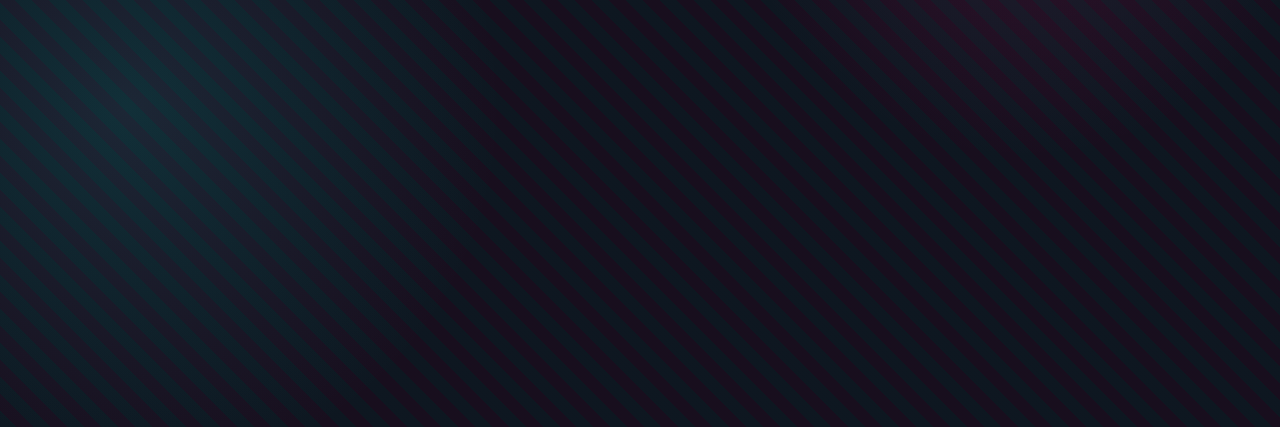
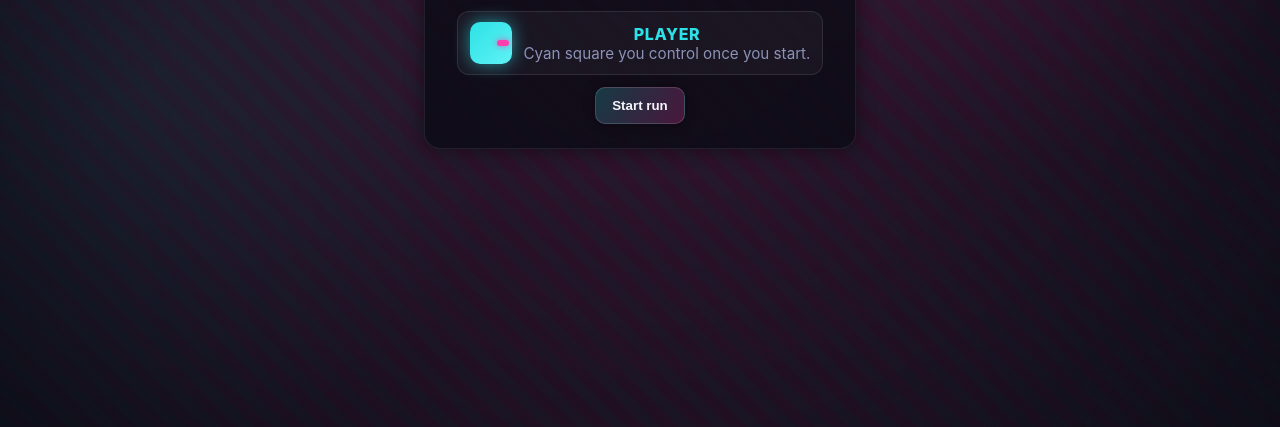
Before and after one commit to SMNVmaxim/newtens, a website: page index.html in a window 1280 px wide. Shown: the part 373-800 px from the top of the page. Drawn offline with Linux system fonts and the light colour scheme.

Commit message:
Add autostart so player appears by default

```diff
--- a/index.html
+++ b/index.html
@@ -24,10 +24,17 @@
     </div>
   </div>
   <canvas id="game" aria-label="Top-down action prototype" role="img"></canvas>
-  <div id="overlay" class="hidden">
+  <div id="overlay">
     <div class="panel">
       <h1>Run it back?</h1>
       <p id="overlay-text">Press Enter or click to start.</p>
+      <div class="player-preview" aria-hidden="true">
+        <div class="player-avatar"></div>
+        <div class="player-copy">
+          <div class="label">Player</div>
+          <div class="hint">Cyan square you control once you start.</div>
+        </div>
+      </div>
       <button id="start-btn">Start run</button>
     </div>
   </div>
--- a/main.js
+++ b/main.js
@@ -403,6 +403,8 @@ let currentMask = 0;
 let gameStarted = false;
 let currentWave = 1;
 let readyNextWave = false;
+let initialAutoStartTimer = null;
+let initialAutoStartLocked = false;
 let cameraShakeTime = 0;
 let cameraShakeDuration = 0;
 let cameraShakeMagnitude = 0;
@@ -454,6 +456,22 @@ function showOverlay(message, showStartButton = false) {
   startBtn.classList.toggle('hidden', !showStartButton);
 }
 
+function scheduleInitialAutostart() {
+  if (initialAutoStartLocked || initialAutoStartTimer) return;
+  initialAutoStartTimer = setTimeout(() => {
+    if (!gameStarted) startFromOverlay();
+    initialAutoStartTimer = null;
+  }, 2000);
+}
+
+function clearInitialAutostart() {
+  if (initialAutoStartTimer) {
+    clearTimeout(initialAutoStartTimer);
+    initialAutoStartTimer = null;
+  }
+  initialAutoStartLocked = true;
+}
+
 function beginRun({ continueWave = false } = {}) {
   audio.ensureContext();
   audio.stopAll();
@@ -465,6 +483,7 @@ function beginRun({ continueWave = false } = {}) {
   audio.startMusic();
   audio.play('wave', { volume: 0.45 });
   updateHud();
+  clearInitialAutostart();
 }
 
 function startFromOverlay() {
@@ -1143,5 +1162,9 @@ startBtn.addEventListener('click', () => startFromOverlay());
 bindTouchControls();
 
 reset({ keepOverlay: true });
-showOverlay(`Press Enter or click Start to drop into wave ${currentWave} (${getWaveConfig(currentWave).label}).`, true);
+showOverlay(
+  `Press Enter or click Start to drop into wave ${currentWave} (${getWaveConfig(currentWave).label}). Autostart in 2 seconds...`,
+  true
+);
+scheduleInitialAutostart();
 requestAnimationFrame(update);
--- a/style.css
+++ b/style.css
@@ -128,6 +128,51 @@ html, body {
   color: var(--muted);
 }
 
+.player-preview {
+  display: flex;
+  align-items: center;
+  gap: 12px;
+  padding: 10px 12px;
+  margin-top: 14px;
+  background: rgba(255, 255, 255, 0.04);
+  border: 1px solid rgba(255, 255, 255, 0.1);
+  border-radius: 12px;
+}
+
+.player-avatar {
+  width: 42px;
+  height: 42px;
+  border-radius: 10px;
+  background: linear-gradient(135deg, #2de2e6, #5ff2f5);
+  box-shadow: 0 0 18px rgba(45, 226, 230, 0.6);
+  position: relative;
+}
+
+.player-avatar::after {
+  content: '';
+  position: absolute;
+  top: 50%;
+  left: 50%;
+  width: 12px;
+  height: 6px;
+  background: #ff3cac;
+  transform: translate(6px, -50%);
+  border-radius: 3px;
+  box-shadow: 0 0 6px rgba(255, 60, 172, 0.8);
+}
+
+.player-copy .label {
+  font-weight: 800;
+  color: var(--cyan);
+  letter-spacing: 0.04em;
+  text-transform: uppercase;
+}
+
+.player-copy .hint {
+  color: var(--muted);
+  font-size: 0.95rem;
+}
+
 #overlay button {
   margin-top: 12px;
   padding: 10px 16px;
```
Also changed, not shown: README.md.
